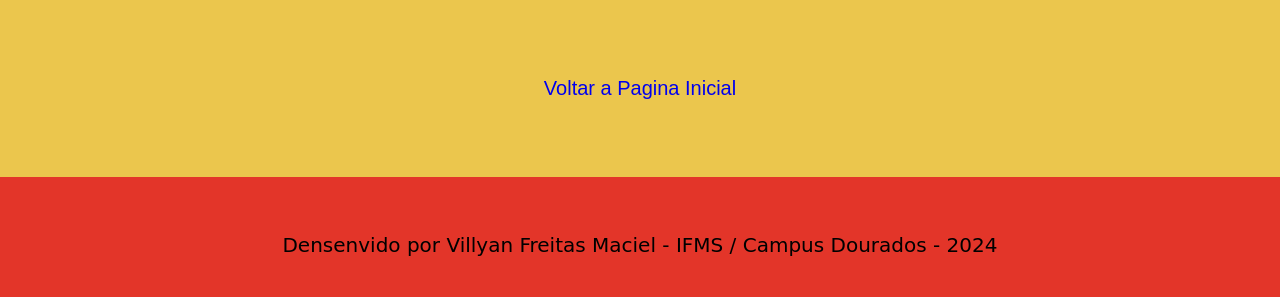
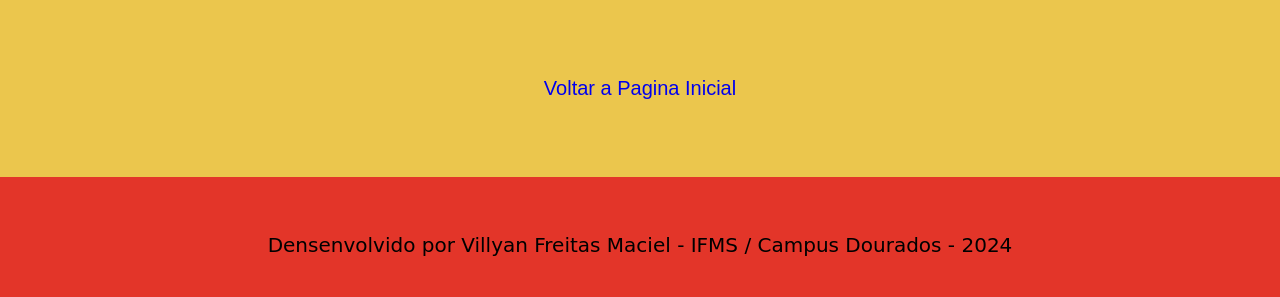
Before and after one commit to villyanfm/O-Palha-o, a plain HTML site: page trailer.html in a window 1280 px wide. Shown: the part 1160-1457 px from the top of the page. Drawn offline with Linux system fonts and the light colour scheme.

Commit message:
Update trailer.html

```diff
--- a/trailer.html
+++ b/trailer.html
@@ -39,6 +39,6 @@
 
 </body>
 
-<footer><p>Densenvido por Villyan Freitas Maciel - IFMS / Campus Dourados - 2024</p></footer>
+<footer><p>Densenvolvido por Villyan Freitas Maciel - IFMS / Campus Dourados - 2024</p></footer>
 
 </html>
```
